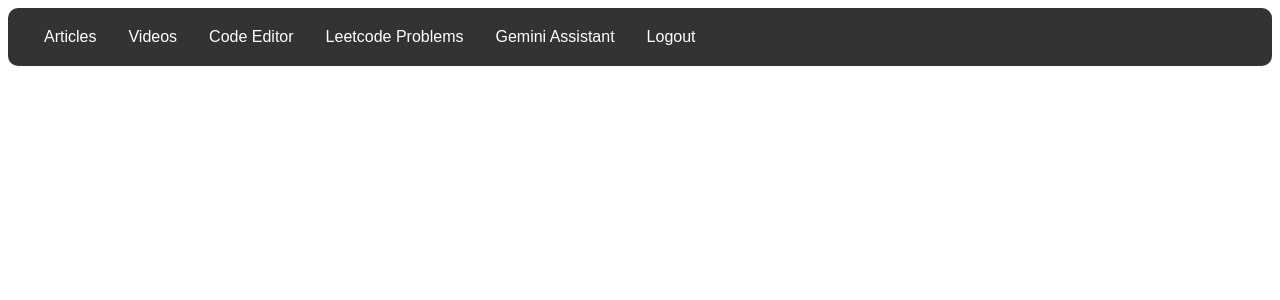
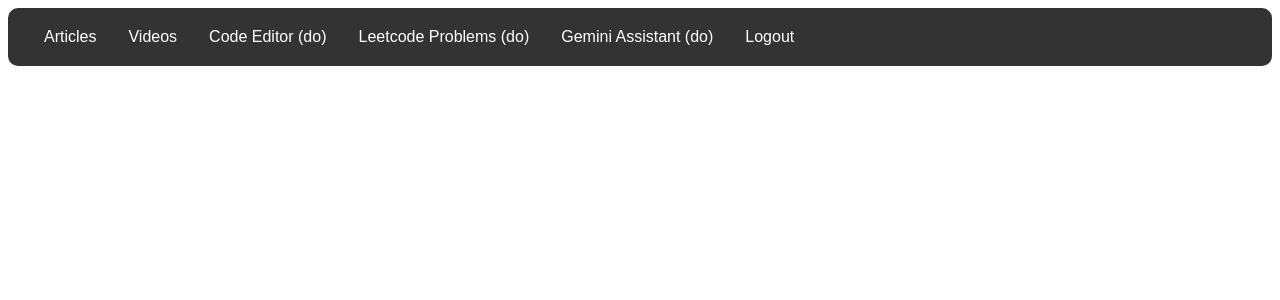
Before and after one commit to Dhanush-NS/LEVAC, a Django app: template finalproject/project/app/templates/base.html in a window 1280 px wide. Shown: the top 300 px of the page. Run offline with Django 3.2, Linux system fonts and the light colour scheme; the template is opened without the code that fills it, so the values that code supplies are empty.

Commit message:
code updated

```diff
--- a/finalproject/project/app/templates/base.html
+++ b/finalproject/project/app/templates/base.html
@@ -21,26 +21,26 @@
                     <a target="_blank" href="{% url 'c' %}">C</a>
                     <a target="_blank" href="{% url 'cpp' %}">C++</a>
                     <a target="_blank" href="{% url 'js' %}">JavaScript</a>
-                    <a href="#">Data Structures & Algorithms</a>
+                    <a href="#">Data Structures & Algorithms (do)</a>
                 </div>
             </div>
             <div class="dropdown">
                 <button class="dropbtn">Videos</button>
                 <div class="dropdown-content">
                     <a href="{% url 'pyvideo' %}">Python Tutor</a>
-                    <a href="{% url 'javavideo' %}">Java</a>
-                    <a href="#">JavaScript</a>
-                    <a href="#">MySQL</a>
+                    <a href="{% url 'javavideo' %}">Java Tutor</a>
+                    <a href="#">JavaScript Tutor (do)</a>
+                    <a href="#">MySQL Tutor (do)</a>
                 </div>
             </div>
             <div class="dropdown">
-                <button class="dropbtn">Code Editor</button>
+                <button class="dropbtn">Code Editor (do)</button>
             </div>
             <div class="dropdown">
-                <button class="dropbtn">Leetcode Problems</button>
+                <button class="dropbtn">Leetcode Problems (do)</button>
             </div>
             <div class="dropdown">
-                <button id="geminiButton" class="dropbtn">Gemini Assistant</button>
+                <button id="geminiButton" class="dropbtn">Gemini Assistant (do)</button>
             </div>
             <div class="dropdown">
                 <a class="dropbtn" href="{% url 'logout' %}">Logout</a>
```
